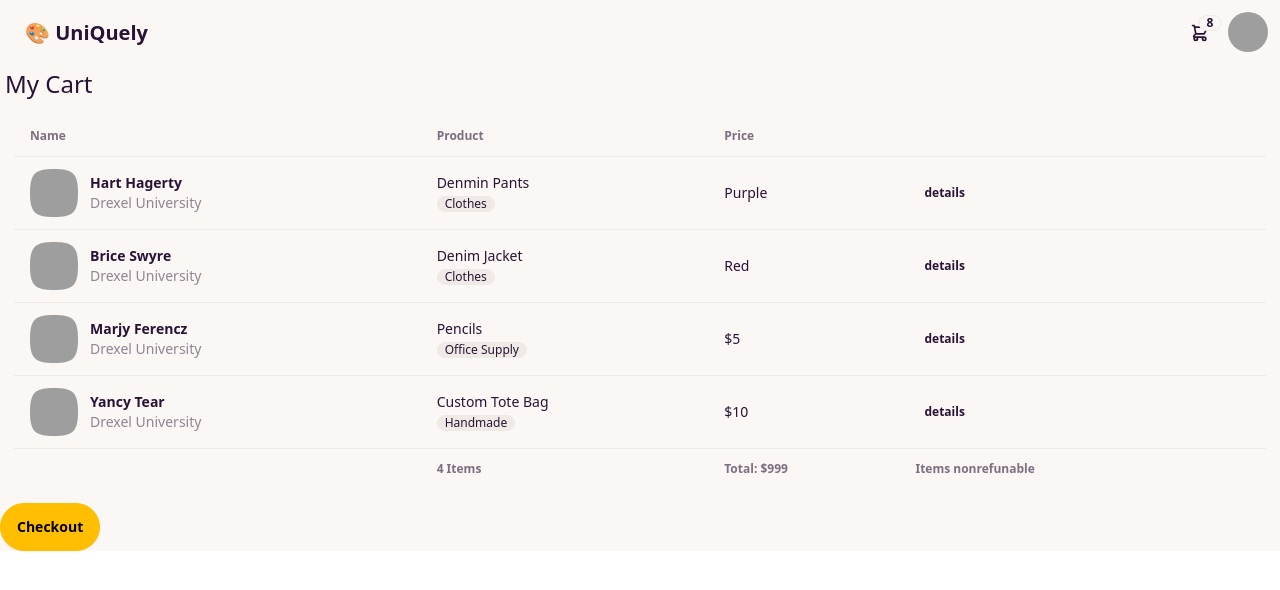
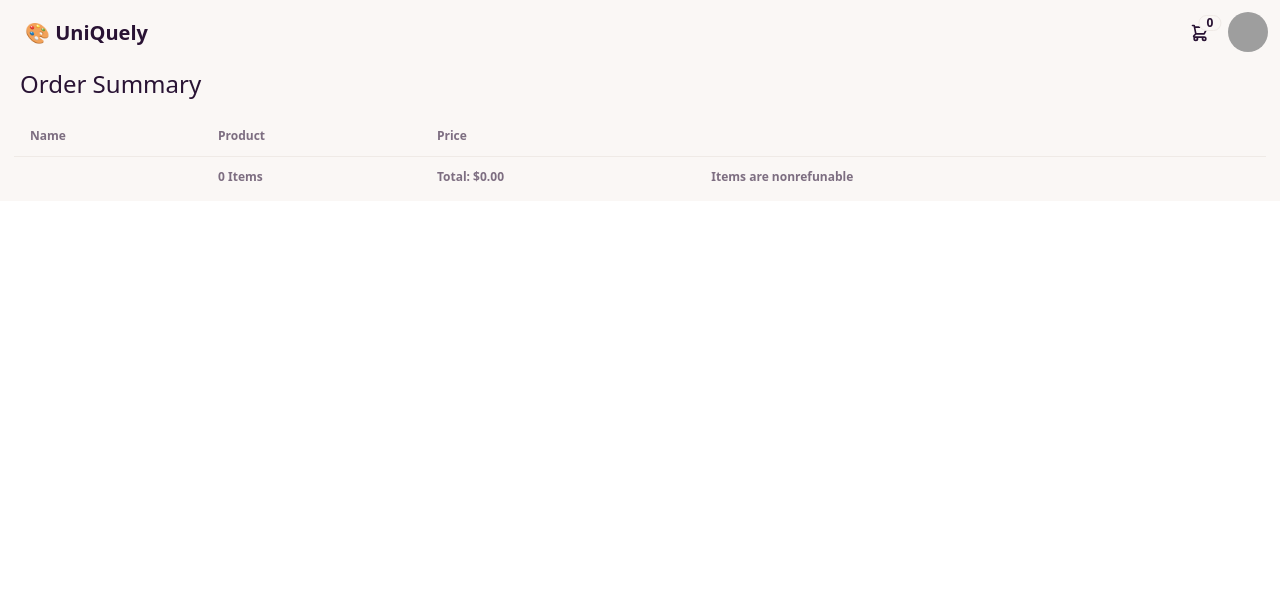
Before and after one commit to channacy/idm364-cu62, a SvelteKit app in the folder UniQuely/: page /cart in a window 1280 px wide. Shown: the top 590 px of the page. Built offline with nearby package versions, Linux system fonts and the light colour scheme; grey boxes are pictures that could not be loaded.

Commit message:
minimum features implemented

```diff
--- a/UniQuely/package.json
+++ b/UniQuely/package.json
@@ -28,6 +28,7 @@
   "description": "Everything you need to build a Svelte project, powered by [`create-svelte`](https://github.com/sveltejs/kit/tree/main/packages/create-svelte).",
   "main": "postcss.config.js",
   "dependencies": {
+    "@supabase/supabase-js": "^2.39.8",
     "acorn": "^8.11.3",
     "ansi-regex": "^6.0.1",
     "ansi-styles": "^6.2.1",
--- a/UniQuely/src/lib/Header.svelte
+++ b/UniQuely/src/lib/Header.svelte
@@ -1,3 +1,18 @@
+<script lang="ts">
+    import { cart } from '$lib/store';
+    let itemsNum = $cart.length;
+    let totalPrice: number = calculateTotalPrice();
+
+    function calculateTotalPrice(){
+      let total = 0
+      $cart.forEach(item => {
+        total += item.price;
+    });
+        return total;
+      }
+</script>
+
+
 <div class="navbar bg-base-100">
     <div class="flex-1">
       <a href="/home" class="btn btn-ghost text-xl">🎨 UniQuely</a>
@@ -7,13 +22,13 @@
         <div tabindex="0" role="button" class="btn btn-ghost btn-circle">
           <div class="indicator">
             <svg xmlns="http://www.w3.org/2000/svg" class="h-5 w-5" fill="none" viewBox="0 0 24 24" stroke="currentColor"><path stroke-linecap="round" stroke-linejoin="round" stroke-width="2" d="M3 3h2l.4 2M7 13h10l4-8H5.4M7 13L5.4 5M7 13l-2.293 2.293c-.63.63-.184 1.707.707 1.707H17m0 0a2 2 0 100 4 2 2 0 000-4zm-8 2a2 2 0 11-4 0 2 2 0 014 0z" /></svg>
-            <span class="badge badge-sm indicator-item">8</span>
+            <span class="badge badge-sm indicator-item">{itemsNum}</span>
           </div>
         </div>
         <div tabindex="0" class="mt-3 z-[1] card card-compact dropdown-content w-52 bg-base-100 shadow">
           <div class="card-body">
-            <span class="font-bold text-lg">8 Items</span>
-            <span style="color: black" class="text-info">Subtotal: $999</span>
+            <span class="font-bold text-lg">{itemsNum} Items</span>
+            <span style="color: black" class="text-info">Subtotal: ${totalPrice.toFixed(2)}</span>
             <div class="card-actions">
               <button style="background-color: #48639C; color: white" class="btn btn-block" onclick="window.location.href='/cart'">View cart</button>
             </div>
--- /dev/null
+++ b/UniQuely/src/lib/store.ts
@@ -0,0 +1,25 @@
+import { writable } from 'svelte/store';
+import { browser } from '$app/environment';
+
+interface CartItem {
+    ID:string,
+    name: string;
+    sellerName: string;
+    price: number;
+    categoryOne: string;
+}
+
+let initialCart: CartItem[] = [];
+if (browser) {
+    const storedData = localStorage.getItem('userId');
+    if (storedData) {
+        initialCart = JSON.parse(storedData);
+    }
+}
+export const cart = writable<CartItem[]>(initialCart);
+
+cart.subscribe((val) => {
+    if (browser) {
+        localStorage.setItem('userId', JSON.stringify(val));
+    }
+});
--- /dev/null
+++ b/UniQuely/src/lib/supabaseClient.ts
@@ -0,0 +1,3 @@
+import { createClient } from '@supabase/supabase-js'
+
+export const supabase = createClient('https://hitoqjbepstksredjgjo.supabase.co', 'eyJhbGciOiJIUzI1NiIsInR5cCI6IkpXVCJ9.eyJpc3MiOiJzdXBhYmFzZSIsInJlZiI6ImhpdG9xamJlcHN0a3NyZWRqZ2pvIiwicm9sZSI6ImFub24iLCJpYXQiOjE3MTEwODAyODUsImV4cCI6MjAyNjY1NjI4NX0.q0iOGUAlEPGiU1DXdkgChY7vHIfdnOL04U0-_u6MRZY')
--- a/UniQuely/src/routes/cart/+page.svelte
+++ b/UniQuely/src/routes/cart/+page.svelte
@@ -1,12 +1,25 @@
-<script>
+<script lang="ts">
     import Header from "$lib/Header.svelte";
     import Footer from "$lib/Footer.svelte";
     import TabBar from "$lib/TabBar.svelte";
+    import { cart } from '$lib/store';
+    let itemsNum = $cart.length;
+
+    let totalPrice: number = calculateTotalPrice();
+
+    function calculateTotalPrice(){
+      let total = 0
+      $cart.forEach(item => {
+        total += item.price;
+    });
+        return total;
+      }
+
   </script>
 
-  <html data-theme="cupcake" lang="sass">
+  <html data-theme="cupcake" lang="sass" class="container">
     <Header/>
-    <h1 id="cart-title">My Cart</h1>
+    <h1 id="cart-title">Order Summary</h1>
     <main>
         <div class="cart-table overflow-x-auto">
             <table class="table">
@@ -20,121 +33,41 @@
                 </tr>
               </thead>
               <tbody>
-                <!-- row 1 -->
+                {#each $cart as item}
                 <tr>
                   <td>
                     <div class="flex items-center gap-3">
-                      <div class="avatar">
-                        <div class="mask mask-squircle w-12 h-12">
-                          <img src="/tailwind-css-component-profile-2@56w.png" alt="Avatar Tailwind CSS Component" />
-                        </div>
-                      </div>
+
                       <div>
-                        <div class="font-bold">Hart Hagerty</div>
-                        <div class="text-sm opacity-50">Drexel University</div>
+                        <div class="font-bold">{item.sellerName}</div>
                       </div>
                     </div>
                   </td>
                   <td>
-                    Denmin Pants
+                    {item.name}
                     <br/>
-                    <span class="badge badge-ghost badge-sm">Clothes</span>
+                    <span class="badge badge-ghost badge-sm">{item.categoryOne}</span>
                   </td>
-                  <td>Purple</td>
+                  <td>${item.price}</td>
                   <th>
-                    <button class="btn btn-ghost btn-xs">details</button>
+                    <button class="btn btn-ghost btn-xs"> <a href="/products/{item.ID}">More Details</a></button>
                   </th>
                 </tr>
-                <!-- row 2 -->
-                <tr>
-                  <td>
-                    <div class="flex items-center gap-3">
-                      <div class="avatar">
-                        <div class="mask mask-squircle w-12 h-12">
-                          <img src="/tailwind-css-component-profile-3@56w.png" alt="Avatar Tailwind CSS Component" />
-                        </div>
-                      </div>
-                      <div>
-                        <div class="font-bold">Brice Swyre</div>
-                        <div class="text-sm opacity-50">Drexel University</div>
-                      </div>
-                    </div>
-                  </td>
-                  <td>
-                    Denim Jacket
-                    <br/>
-                    <span class="badge badge-ghost badge-sm">Clothes</span>
-                  </td>
-                  <td>Red</td>
-                  <th>
-                    <button class="btn btn-ghost btn-xs">details</button>
-                  </th>
-                </tr>
-                <!-- row 3 -->
-                <tr>
-                  <td>
-                    <div class="flex items-center gap-3">
-                      <div class="avatar">
-                        <div class="mask mask-squircle w-12 h-12">
-                          <img src="/tailwind-css-component-profile-4@56w.png" alt="Avatar Tailwind CSS Component" />
-                        </div>
-                      </div>
-                      <div>
-                        <div class="font-bold">Marjy Ferencz</div>
-                        <div class="text-sm opacity-50">Drexel University</div>
-                      </div>
-                    </div>
-                  </td>
-                  <td>
-                    Pencils
-                    <br/>
-                    <span class="badge badge-ghost badge-sm">Office Supply</span>
-                  </td>
-                  <td>$5</td>
-                  <th>
-                    <button class="btn btn-ghost btn-xs">details</button>
-                  </th>
-                </tr>
-                <!-- row 4 -->
-                <tr>
-                  <td>
-                    <div class="flex items-center gap-3">
-                      <div class="avatar">
-                        <div class="mask mask-squircle w-12 h-12">
-                          <img src="/tailwind-css-component-profile-5@56w.png" alt="Avatar Tailwind CSS Component" />
-                        </div>
-                      </div>
-                      <div>
-                        <div class="font-bold">Yancy Tear</div>
-                        <div class="text-sm opacity-50">Drexel University</div>
-                      </div>
-                    </div>
-                  </td>
-                  <td>
-                    Custom Tote Bag
-                    <br/>
-                    <span class="badge badge-ghost badge-sm">Handmade</span>
-                  </td>
-                  <td>$10</td>
-                  <th>
-                    <button class="btn btn-ghost btn-xs">details</button>
-                  </th>
-                </tr>
+                {/each}
               </tbody>
-              <!-- foot -->
               <tfoot>
                 <tr>
                   <th></th>
-                  <th>4 Items</th>
-                  <th>Total: $999</th>
-                  <th>Items nonrefunable</th>
+                  <th>{itemsNum} Items</th>
+                  <th>Total: ${totalPrice.toFixed(2)}</th>
+                  <th>Items are nonrefunable</th>
                   <th></th>
                 </tr>
               </tfoot>
 
             </table>
           </div>
-          <button class="btn-checkout btn btn-warning btn-md">Checkout</button>
+          <!-- <button class="btn-checkout btn btn-warning btn-md">Checkout</button> -->
     </main>
 
 <style lang="postcss">
@@ -150,7 +83,7 @@
 
   #cart-title{
     font-size: 24px;
-    margin-left: 5px;
+    margin-left: 20px;
   }
 </style>
 
--- a/UniQuely/src/routes/products/+layout.svelte
+++ b/UniQuely/src/routes/products/+layout.svelte
@@ -1,6 +1,17 @@
 <script>
-    import Header from "$lib/Header.svelte";
+    import Footer from "$lib/Footer.svelte";
+import Header from "$lib/Header.svelte";
 </script>
 
-<Header/>
-<slot></slot>
+<html data-theme="cupcake" lang="sass">
+    <Header/>
+    <main>
+        <slot></slot>
+    </main>
+
+    <style lang="postcss">
+        :global(html) {
+          background-color: theme(colors.green.100);
+        }
+    </style>
+</html>
--- a/UniQuely/src/routes/products/[slug]/+page.svelte
+++ b/UniQuely/src/routes/products/[slug]/+page.svelte
@@ -1,41 +1,79 @@
-<!-- src/routes/[slug]/+page.svelte -->
 <script lang="ts">
-    /**
-     * @typedef {Object} Product
-     * @property {string} ID
-     * @property {string} name
-     * @property {string} imageUrl
-     * @property {string} sellerName
-     * @property {string} condition
-     * @property {string} categoryOne
-     * @property {string} categoryTwo
-     * @property {number} price
-     *
-     */
+  export let data;
+</script>
 
-    /**
-     * @typedef {Object} Data
-     * @property {Product} product - The team data.
-     */
+<div class="container">
+  <div class="image-container">
+    <img src={data.item[0].imageUrl} alt="product" />
+  </div>
 
-    /** @type {Data} */
-    export let data;
+  <div class="text-container">
+    <div class="item-details-header">
+      <h1>{data.item[0].name}</h1>
+      <p>posted by {data.item[0].postedBy}</p>
+    </div>
+    <h2>Description</h2>
+    <p>{data.item[0].description}</p>
+    <h2>Quantity</h2>
+    <p>{data.item[0].quantity}</p>
+    <h2>Condition</h2>
+    <p>{data.item[0].condition}</p>
+    <h2>Categories</h2>
+    <p>{data.item[0].categoryOne}</p>
+    <p>{data.item[0].categoryTwo}</p>
+    <br/>
+    <hr/>
+    <br/>
+    <div class="item-details-footer">
+      <h3>${data.item[0].price}</h3>
+      <button class="btn btn-primary buy-now-btn"><a href="/cart">Add to Cart</a></button>
+    </div>
+  </div>
+</div>
 
-    const { name, imageUrl, sellerName, condition, categoryOne, categoryTwo, price } = data.product;
-  </script>
+<style>
+  h1{
+    font-weight: bold;
+    font-size: 32px;
+  }
+  h3{
+    font-size: 24px;
+  }
 
+  p{
+    color:gray;
+  }
+  .container {
+    display: flex;
+    margin: 10px;
+    background-color: white;
+    align-items: center;
 
-  <article class="prose">
-    <h1>{name}</h1>
-    <h2>posted by {sellerName}</h2>
-    <h2>Condition: {condition}</h2>
-    <p>
-      Desciption of product: {categoryOne}
-    </p>
-    <p>
-      More: {categoryTwo}
-    </p>
-    <p>
-       Price: {price}
-      </p>
-  </article>
+  }
+
+  .item-details-header, .item-details-footer{
+    display: flex;
+    justify-content: space-between;
+    align-items:baseline;
+
+  }
+
+  .image-container {
+    margin-right: 20px;
+    width: 20%;
+    background-color: white;
+    padding: 10px;
+  }
+
+  .text-container{
+    background-color: white;
+    padding: 12px;
+    width: 80%;
+  }
+
+  img {
+    width: 250px;
+    height: 250px;
+
+  }
+</style>
```
Also changed, not shown: UniQuely/src/lib/ProductCard.svelte (+16 -9 lines), UniQuely/src/routes/home/+page.server.ts (+5 -22 lines), UniQuely/src/routes/home/+page.svelte (+9 -8 lines), UniQuely/src/routes/products/all/+page.server.ts (added, +33 -0 lines), UniQuely/src/routes/products/all/+page.svelte (added, +7 -0 lines), 2 other files (tests, documents, lock files or other folders).
